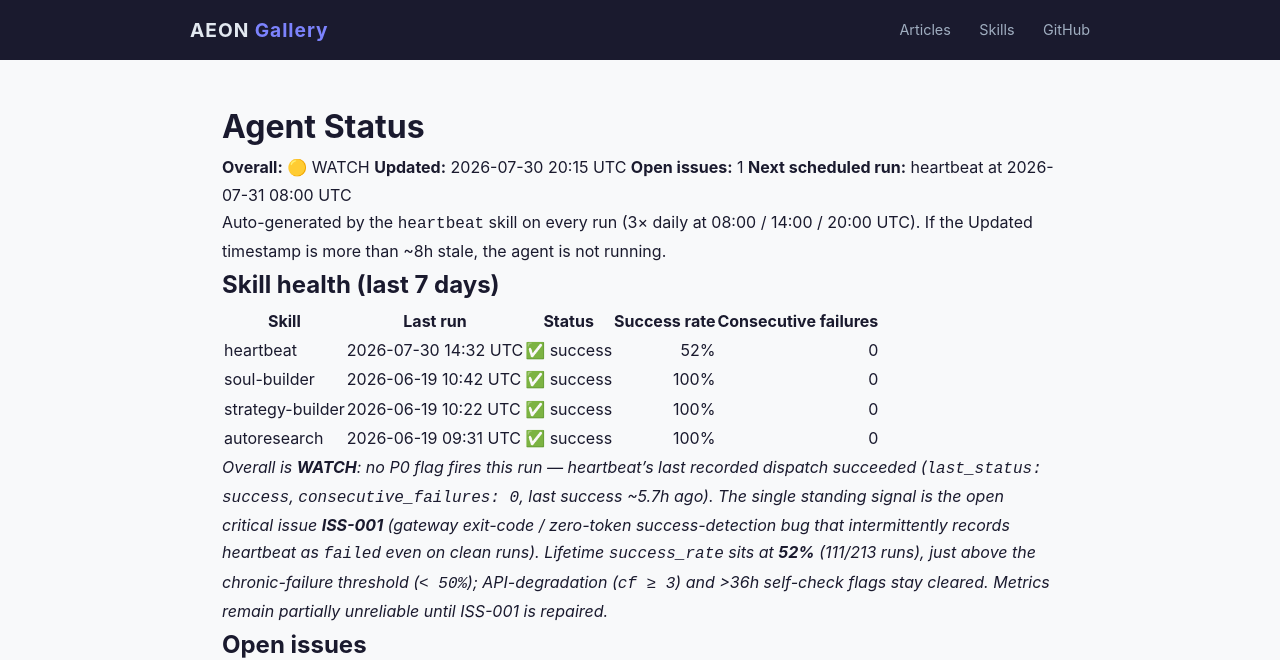
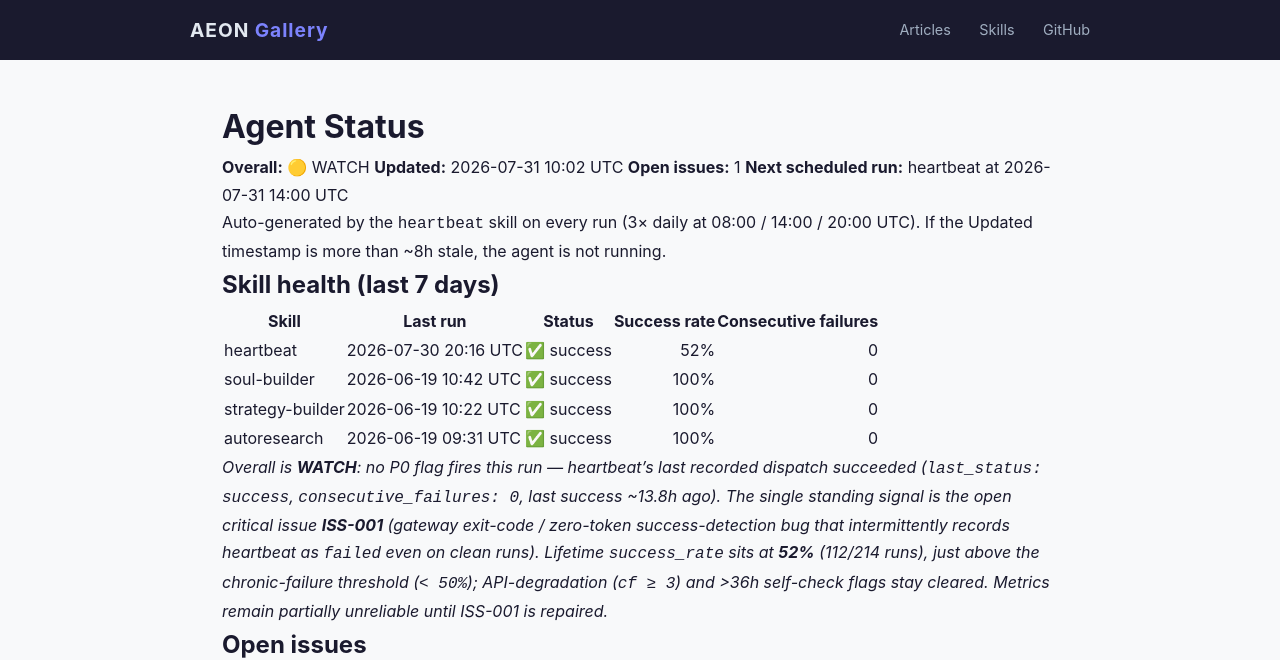
Before and after one commit to RickCrosschain/aeon, a Jekyll site: the page built from docs/status.md, in a window 1280 px wide. Shown: the top 660 px of the page. Built offline with Jekyll 4.4.1, drawn with Linux system fonts in a browser that asks for light colours.

Commit message:
chore(heartbeat): auto-commit 2026-07-31

```diff
--- a/docs/status.md
+++ b/docs/status.md
@@ -7,9 +7,9 @@
 # Agent Status
 
 **Overall:** 🟡 WATCH
-**Updated:** 2026-07-30 20:15 UTC
+**Updated:** 2026-07-31 10:02 UTC
 **Open issues:** 1
-**Next scheduled run:** heartbeat at 2026-07-31 08:00 UTC
+**Next scheduled run:** heartbeat at 2026-07-31 14:00 UTC
 
 Auto-generated by the `heartbeat` skill on every run (3× daily at 08:00 / 14:00 / 20:00 UTC). If the Updated timestamp is more than ~8h stale, the agent is not running.
 
@@ -17,12 +17,12 @@
 
 | Skill | Last run | Status | Success rate | Consecutive failures |
 |-------|----------|--------|-------------:|---------------------:|
-| heartbeat | 2026-07-30 14:32 UTC | ✅ success | 52% | 0 |
+| heartbeat | 2026-07-30 20:16 UTC | ✅ success | 52% | 0 |
 | soul-builder | 2026-06-19 10:42 UTC | ✅ success | 100% | 0 |
 | strategy-builder | 2026-06-19 10:22 UTC | ✅ success | 100% | 0 |
 | autoresearch | 2026-06-19 09:31 UTC | ✅ success | 100% | 0 |
 
-_Overall is **WATCH**: no P0 flag fires this run — heartbeat's last recorded dispatch succeeded (`last_status: success`, `consecutive_failures: 0`, last success ~5.7h ago). The single standing signal is the open critical issue **ISS-001** (gateway exit-code / zero-token success-detection bug that intermittently records heartbeat as `failed` even on clean runs). Lifetime `success_rate` sits at **52%** (111/213 runs), just above the chronic-failure threshold (`< 50%`); API-degradation (`cf ≥ 3`) and >36h self-check flags stay cleared. Metrics remain partially unreliable until ISS-001 is repaired._
+_Overall is **WATCH**: no P0 flag fires this run — heartbeat's last recorded dispatch succeeded (`last_status: success`, `consecutive_failures: 0`, last success ~13.8h ago). The single standing signal is the open critical issue **ISS-001** (gateway exit-code / zero-token success-detection bug that intermittently records heartbeat as `failed` even on clean runs). Lifetime `success_rate` sits at **52%** (112/214 runs), just above the chronic-failure threshold (`< 50%`); API-degradation (`cf ≥ 3`) and >36h self-check flags stay cleared. Metrics remain partially unreliable until ISS-001 is repaired._
 
 ## Open issues
 
--- a/memory/token-usage.csv
+++ b/memory/token-usage.csv
@@ -114,3 +114,4 @@
 2026-07-30,heartbeat,claude-opus-4-8,19790,5757,333785,57032
 2026-07-30,heartbeat,claude-opus-4-8,2098,4445,422407,56993
 2026-07-30,heartbeat,claude-opus-4-8,2100,6258,472321,56549
+2026-07-31,heartbeat,claude-opus-4-8,2096,4415,287247,43440
```
Also changed, not shown: memory/logs/2026-07-31.md (added, +16 -0 lines), .outputs/heartbeat.md.
